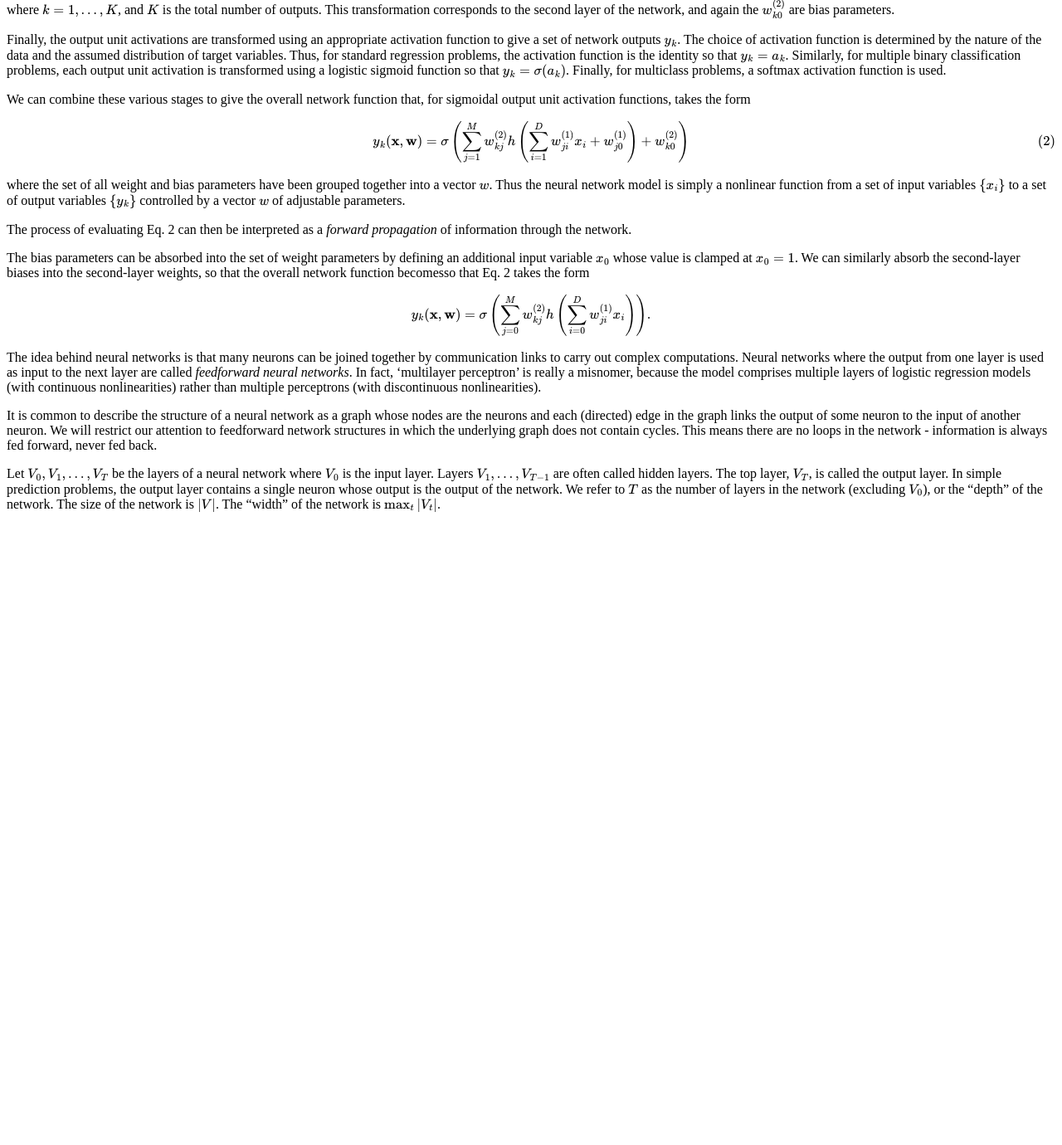
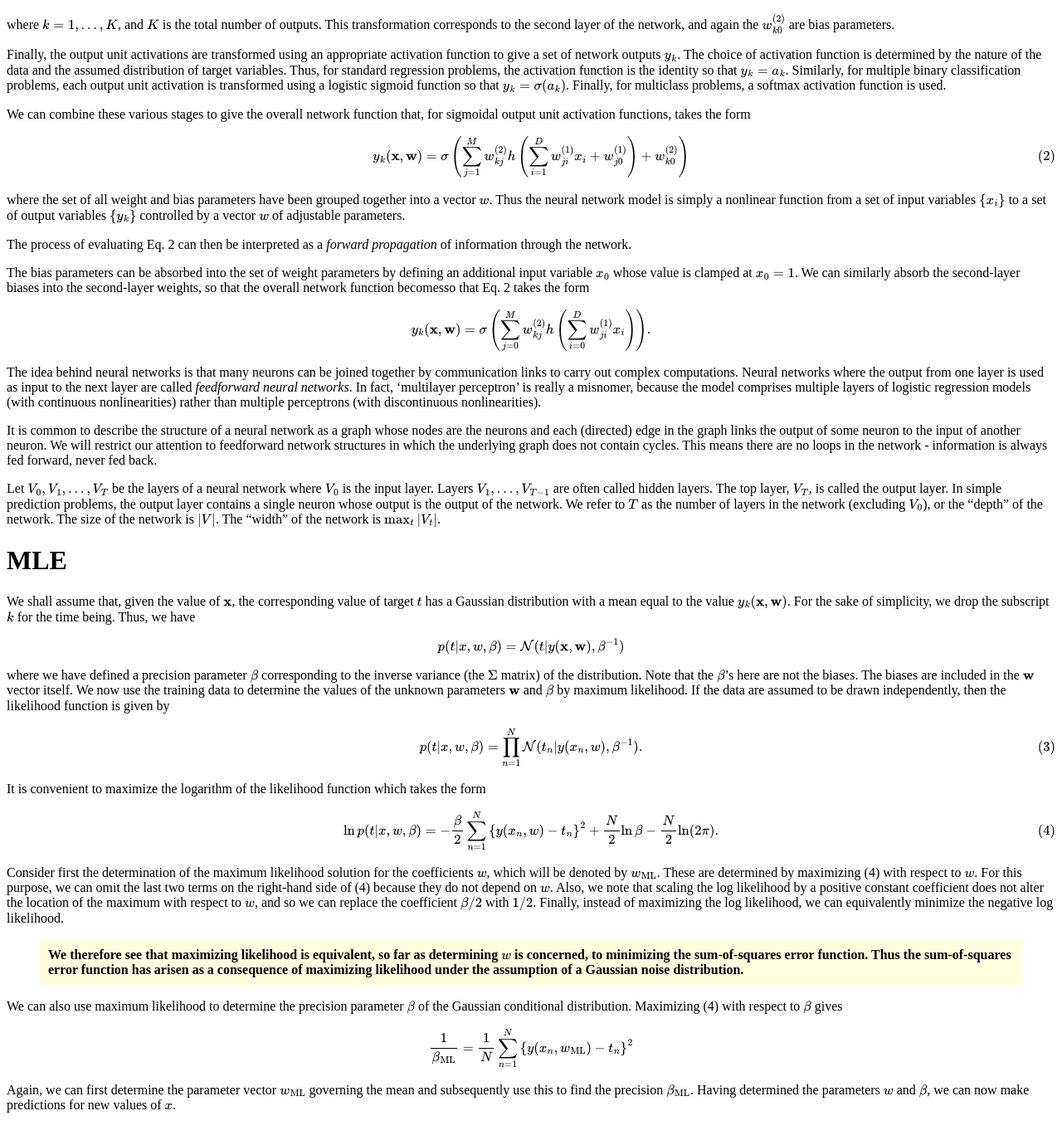
Before and after one commit to MLBible/deep-learning, a Jekyll site: the page built from neural-networks/index.md, in a window 1280 px wide and 1400 px high, scrolled down 2399 px. Shown: the top 1380 px of the window at 83% size. Built offline with Jekyll 4.4.1, drawn with Linux system fonts in a browser that asks for light colours; formulas are drawn with MathJax 3; before the commit the page ends 3033 px from its top, so only the background shows below that; some of the changed text lies outside the part shown.

Commit message:
MLE for NN - 1

```diff
--- a/neural-networks/index.md
+++ b/neural-networks/index.md
@@ -75,7 +75,7 @@ where $$w = (w_0, \ldots, w_{M-1})^T$$ and $$\phi = (\phi_0, \ldots, \phi_{M-1})
 
 By using nonlinear basis functions, we allow the function $$y(\mathbf{x}, \mathbf{w})$$ to be a nonlinear function of the input vector $$x$$. Functions of the form (1) are called linear models; however, because this function is linear in $$w$$, it is this linearity in the parameters that will greatly simplify the analysis of this class of models.
 
-The example of polynomial regression considered <a href="https://mlbible.github.io/classical-ml/multiple-linear-regression/#introduction" target="_blank">multiple linear regression</a> is a particular example of this model in which there is a single input variable $$x$$, and the basis functions take the form of powers of $$x$$ so that $$\phi_j (x) = x^j$$. One limitation of polynomial basis functions is that they are global functions of the input variable, so that changes in one region of input space affect all other regions. This can be resolved by dividing the input space up into regions and fitting a different polynomial in each region, leading to spline functions (Hastie et al., 2001).
+The example of polynomial regression considered in <a href="https://mlbible.github.io/classical-ml/multiple-linear-regression/#introduction" target="_blank">multiple linear regression</a> is a particular example of this model in which there is a single input variable $$x$$, and the basis functions take the form of powers of $$x$$ so that $$\phi_j (x) = x^j$$. One limitation of polynomial basis functions is that they are global functions of the input variable, so that changes in one region of input space affect all other regions. This can be resolved by dividing the input space up into regions and fitting a different polynomial in each region, leading to spline functions (Hastie et al., 2001).
 
 
 # Feedforward Neural Networks or Multilayer Perceptron
@@ -125,4 +125,41 @@ The idea behind neural networks is that many neurons can be joined together by c
 It is common to describe the structure of a neural network as a graph whose nodes are the neurons and each (directed) edge in the graph links the output of some neuron to the input of another neuron. We will restrict our attention to feedforward network structures in which the underlying graph does not contain cycles. This means there are no loops in the network - information is always fed forward, never fed back.
 
 Let $$V_0, V_1, \ldots, V_{T}$$ be the layers of a neural network where $$V_0$$ is the input layer.
-Layers $$V_1, \ldots, V_{T-1}$$ are often called hidden layers. The top layer, $$V_T$$, is called the output layer. In simple prediction problems, the output layer contains a single neuron whose output is the output of the network. We refer to $$T$$ as the number of layers in the network (excluding $$V_0$$), or the “depth” of the network. The size of the network is $$\vert V \vert$$. The “width” of the network is $$\max_t \vert V_t \vert$$.
+Layers $$V_1, \ldots, V_{T-1}$$ are often called hidden layers. The top layer, $$V_T$$, is called the output layer. In simple prediction problems, the output layer contains a single neuron whose output is the output of the network. We refer to $$T$$ as the number of layers in the network (excluding $$V_0$$), or the “depth” of the network. The size of the network is $$ \vert  V  \vert $$. The “width” of the network is $$\max_t  \vert  V_t  \vert $$.
+
+
+# MLE
+
+We shall assume that, given the value of $$\mathbf{x}$$, the corresponding value of target $$t$$ has a Gaussian distribution with a mean equal to the value $$y_k(\mathbf{x}, \mathbf{w})$$. For the sake of simplicity, we drop the subscript $$k$$ for the time being. Thus, we have
+
+$$
+p(t \vert x, w, \beta) = \mathcal{N}(t \vert y(\mathbf{x}, \mathbf{w}), \beta^{-1})
+$$
+
+where we have defined a precision parameter $$\beta$$ corresponding to the inverse variance (the $$\Sigma$$ matrix) of the distribution. Note that the $$\beta$$'s here are not the biases. The biases are included in the $$\mathbf{w}$$ vector itself. We now use the training data to determine the values of the unknown parameters $$\mathbf{w}$$ and $$\beta$$ by maximum likelihood. If the data are assumed to be drawn independently, then the likelihood function is given by
+
+$$
+p(t \vert x, w, \beta) = \prod_{n=1}^{N} \mathcal{N}(t_n \vert y(x_n, w), \beta^{-1}). \tag{3}
+$$
+
+It is convenient to maximize the logarithm of the likelihood function which takes the form
+
+$$
+\ln p(t \vert x, w, \beta) = -\frac{\beta}{2} \sum_{n=1}^{N} \left\{y(x_n, w) - t_n\right\}^2 + \frac{N}{2} \ln \beta - \frac{N}{2} \ln(2\pi). \tag{4}
+$$
+
+Consider first the determination of the maximum likelihood solution for the coefficients $$w$$, which will be denoted by $$w_{\text{ML}}$$. These are determined by maximizing (4) with respect to $$w$$. For this purpose, we can omit the last two terms on the right-hand side of (4) because they do not depend on $$w$$. Also, we note that scaling the log likelihood by a positive constant coefficient does not alter the location of the maximum with respect to $$w$$, and so we can replace the coefficient $$\beta/2$$ with $$1/2$$. Finally, instead of maximizing the log likelihood, we can equivalently minimize the negative log likelihood.
+
+<blockquote style="background-color: #FFFFE0; padding: 10px;">
+<b>
+We therefore see that maximizing likelihood is equivalent, so far as determining $w$ is concerned, to minimizing the sum-of-squares error function. Thus the sum-of-squares error function has arisen as a consequence of maximizing likelihood under the assumption of a Gaussian noise distribution.
+</b>
+</blockquote>
+
+We can also use maximum likelihood to determine the precision parameter $$\beta$$ of the Gaussian conditional distribution. Maximizing (4) with respect to $$\beta$$ gives
+
+$$
+\frac{1}{\beta_{\text{ML}}} = \frac{1}{N} \sum_{n=1}^{N} \left\{y(x_n, w_{\text{ML}}) - t_n\right\}^2
+$$
+
+Again, we can first determine the parameter vector $$w_{\text{ML}}$$ governing the mean and subsequently use this to find the precision $$\beta_{\text{ML}}$$. Having determined the parameters $$w$$ and $$\beta$$, we can now make predictions for new values of $$x$$.
```
Also changed, not shown: 2 other files.
